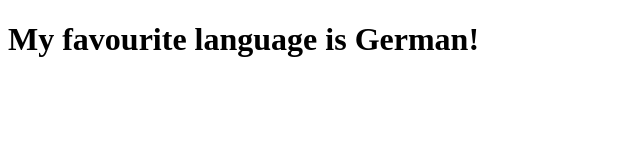
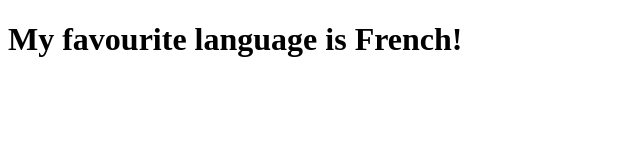
Before and after one commit to mategyf/mategyf.github.io, a plain HTML site: page cheer.html in a window 1280 px wide. Shown: the full height of the page, 0-640 px from the left. Drawn offline with Linux system fonts and the light colour scheme.

Commit message:
b-3-5676

```diff
--- a/cheer.html
+++ b/cheer.html
@@ -13,7 +13,7 @@
 
 
     <h1>
-       My favourite language is German!
+       My favourite language is French!
 
 </h1>
 </body>
```
